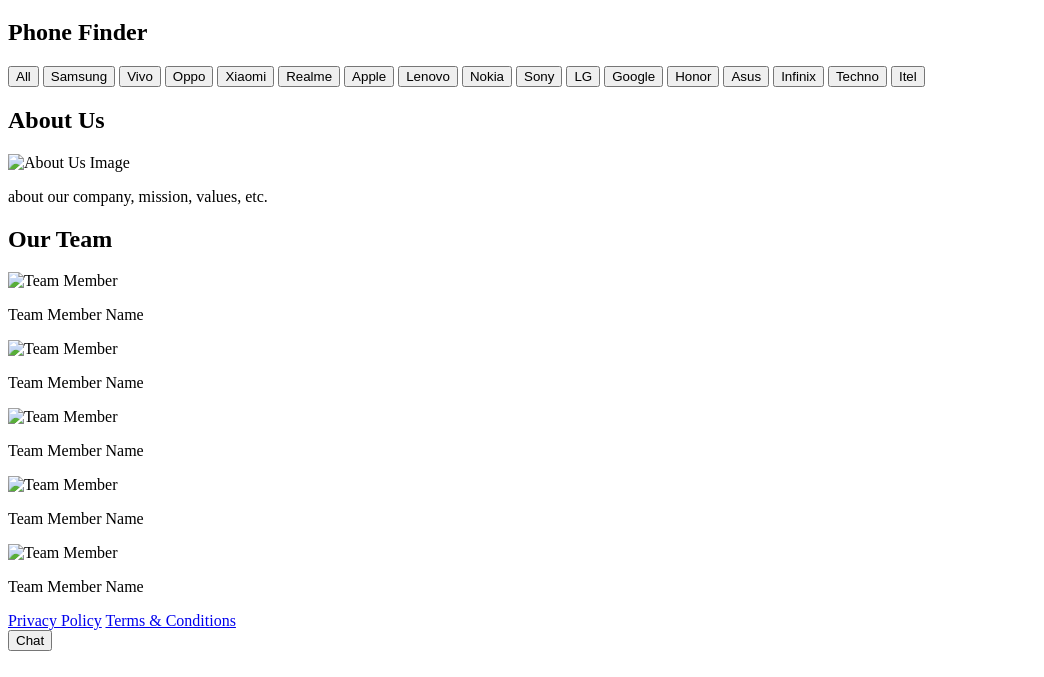
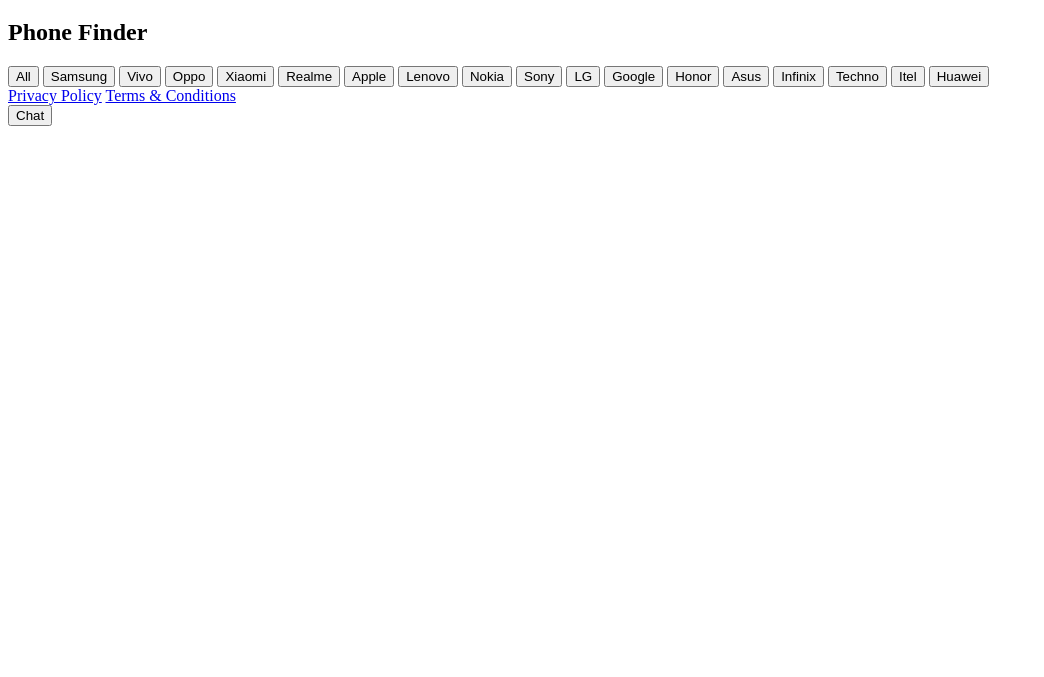
Before and after one commit to eunjiiv/Tech-Website, a plain HTML site: page index.html in a window 1280 px wide. Shown: the part 123-800 px from the top of the page, without its empty margins (0-1044 px from the left). Drawn offline with Linux system fonts and the light colour scheme.

Commit message:
Update index.html

```diff
--- a/index.html
+++ b/index.html
@@ -11,7 +11,7 @@
         <img src="navitech-logo.png" alt="Navitech Logo">
         <nav>
             <a href="#">Home</a>
-            <a href="#about-us">About us</a>
+            <a href="about us.html">About us</a>
         </nav>
         <div class="dropdown profile">
             <img id="profile-photo" src="profile-icon.png" alt="Profile Icon" style="cursor: pointer;">
@@ -58,42 +58,11 @@
             <button onclick="filterPhones('Infinix')">Infinix</button>
             <button onclick="filterPhones('Techno')">Techno</button>
             <button onclick="filterPhones('Itel')">Itel</button>
+            <button onclick="filterPhones('Huawei')">Huawei</button>
         </div>
 
         <div class="main" id="phoneList"></div>
     </div>
-
-    <section class="about-section" id="about-us">
-        <h2>About Us</h2>
-        <img src="your-image-url-here" alt="About Us Image">
-        <div class="about-text">
-            <p> about our company, mission, values, etc.</p>
-        </div>
-    </section>
-
-    <section class="team-section">
-        <h2>Our Team</h2>
-        <div class="team-member">
-            <img src="team-member-image-url" alt="Team Member">
-            <p>Team Member Name</p>
-        </div>
-        <div class="team-member">
-            <img src="team-member-image-url" alt="Team Member">
-            <p>Team Member Name</p>
-        </div>
-        <div class="team-member">
-            <img src="team-member-image-url" alt="Team Member">
-            <p>Team Member Name</p>
-        </div>
-        <div class="team-member">
-            <img src="team-member-image-url" alt="Team Member">
-            <p>Team Member Name</p>
-        </div>
-        <div class="team-member">
-            <img src="team-member-image-url" alt="Team Member">
-            <p>Team Member Name</p>
-        </div>
-    </section>
 
     <div class="footer">
         <a href="#">Privacy Policy</a>
```
